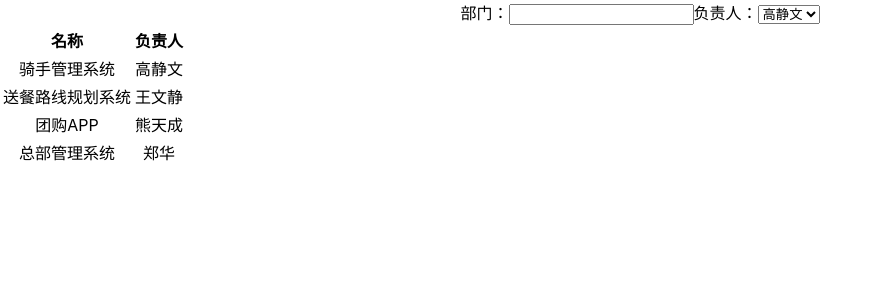
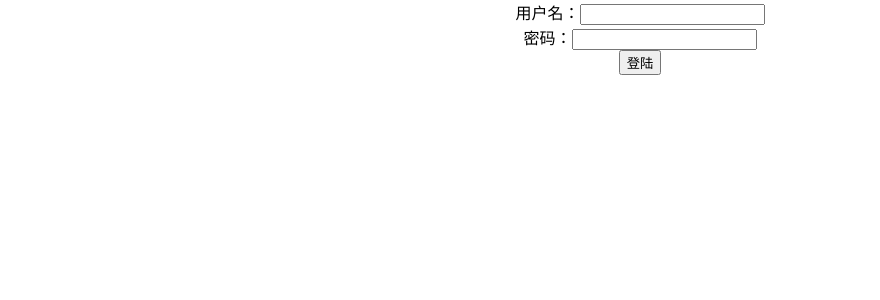
Before and after one commit to superior-man-xyl/my_jira, a React (Create React App) app in the folder jira/: page / in a window 1280 px wide. Shown: the top 300 px of the page, without its empty margins (0-880 px from the left). Built offline with nearby package versions, Linux system fonts and the light colour scheme; data requests are answered from the project's data file.

Commit message:
做一个登陆页，使用为json-server加中间间处理登陆

```diff
--- a/jira/package.json
+++ b/jira/package.json
@@ -23,7 +23,7 @@
     "build": "react-scripts build",
     "test": "react-scripts test",
     "eject": "react-scripts eject",
-    "json-server": "json-server __json_server_mock__/db.json --watch --port 3001",
+    "json-server": "json-server __json_server_mock__/db.json --watch --port 3001 --middlewares __json_server_mock__/middleware.js",
     "prepare": "husky install"
   },
   "eslintConfig": {
--- a/jira/src/App.tsx
+++ b/jira/src/App.tsx
@@ -1,11 +1,13 @@
 import React from 'react';
 import './App.css';
 import {ProjectListScreen} from 'screens/project-list';
+import { LoginScreen } from 'screens/login';
 
 function App() {
   return (
     <div className="App">
-      <ProjectListScreen />
+      {/* <ProjectListScreen /> */}
+      <LoginScreen />
     </div>
   );
 }
--- /dev/null
+++ b/jira/src/screens/login/index.tsx
@@ -0,0 +1,34 @@
+import React, { FormEvent } from "react";
+
+const apiURL = process.env.REACT_APP_API_URL; // 这里REACT_APP_API_URL有两个变量在.env 和 .env.development
+export const LoginScreen = () => {
+    const login = (param: { username: string, password: string }) => {
+        fetch(`${apiURL}/login`, {
+            method: 'POST',
+            headers: {
+                'content-type': 'application/json'
+            },
+            body: JSON.stringify(param)
+        }).then(async response => {//待填充URL
+            if (response.ok) {
+
+            }
+        })
+    }
+    const handleSubmit = (event: FormEvent<HTMLFormElement>) => {// 来自于 interface FormEvent<T = Element> extends SyntheticEvent<T> {}
+        event.preventDefault();
+        const username = (event.currentTarget.elements[0] as HTMLInputElement).value;//这个 as HTMLInputElement 表示我们默认其是该类型
+        const password = (event.currentTarget.elements[1] as HTMLInputElement).value;
+    }
+    return <form onSubmit={handleSubmit}>
+        <div>
+            <label htmlFor="username">用户名：</label>
+            <input type="text" id={'username'} />
+        </div>
+        <div>
+            <label htmlFor="password">密码：</label>
+            <input type="password" id={'username'} />
+        </div>
+        <button type="submit">登陆</button>
+    </form>
+}
```
Also changed, not shown: jira/__json_server_mock__/middleware.js (added, +18 -0 lines), 1 other file (tests, documents, lock files or other folders).
